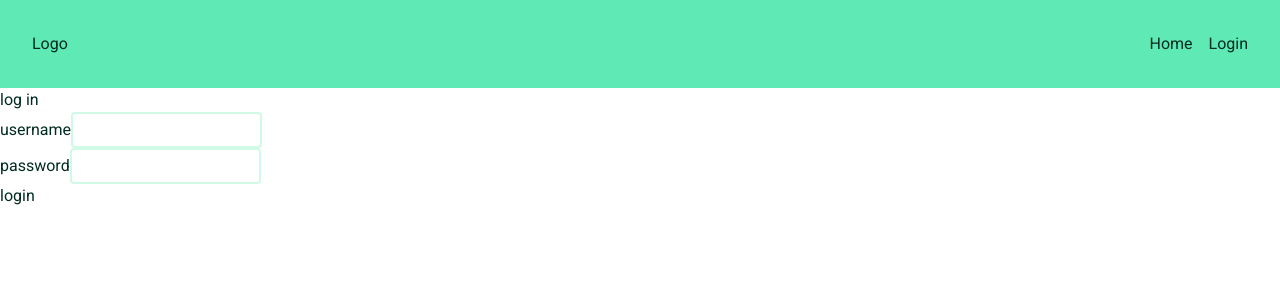
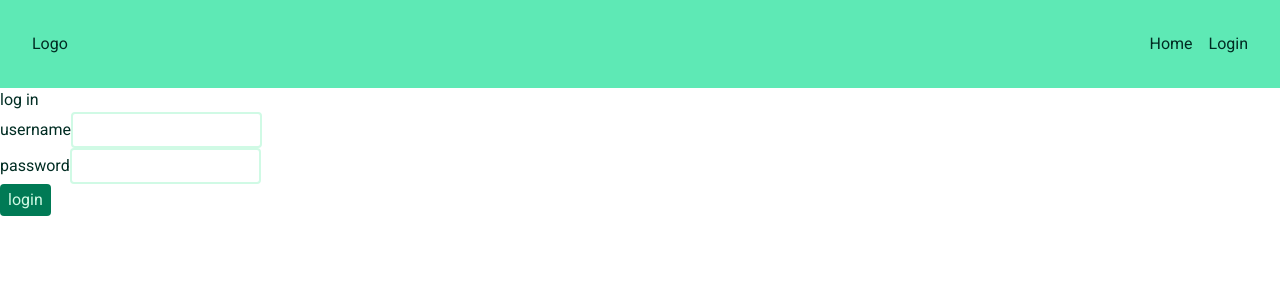
Before and after one commit to sparky9043/12-math-problem-generator, a React (Vite) app in the folder frontend/: page /login in a window 1280 px wide. Shown: the top 300 px of the page. Built offline with nearby package versions, Linux system fonts and the light colour scheme.

Commit message:
add button styles

```diff
--- a/frontend/src/components/LoginForm.tsx
+++ b/frontend/src/components/LoginForm.tsx
@@ -45,7 +45,10 @@ const LoginForm = (props: LoginFormProps) => {
           />
         </label>
       </div>
-      <button type="submit">login</button>
+      <button
+        className="px-2 py-1 rounded bg-emerald-700 text-emerald-100"
+        type="submit"
+      >login</button>
     </form>
   )
 }
```
